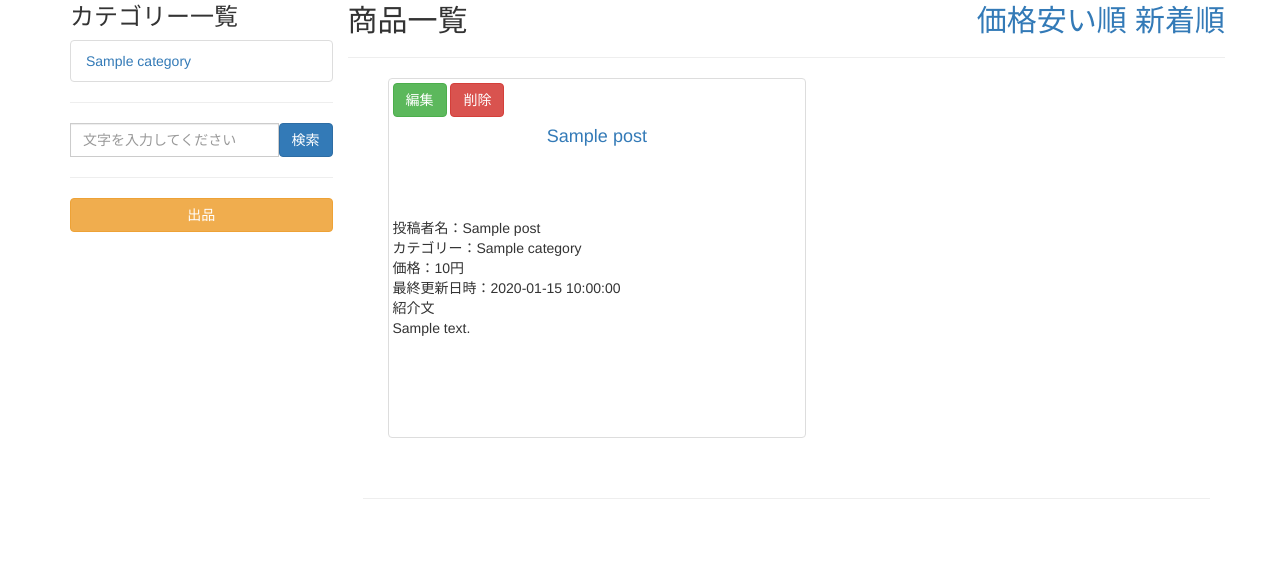
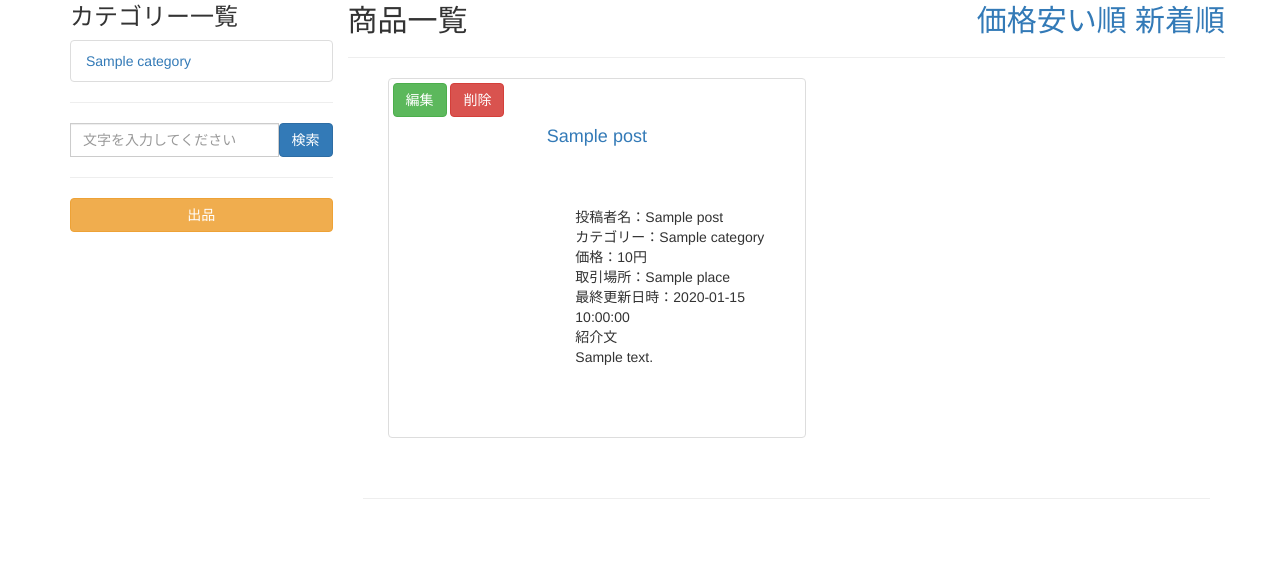
Before and after one commit to katoakira/cakephp_webapp2, a CakePHP app: the page made by app/View/Posts/index.ctp in a window 1280 px wide. Shown: the part 246-810 px from the top of the page. Run offline with PHP 8.4 and a stand-in for CakePHP, Linux system fonts and the light colour scheme; the template is opened without the code that fills it: most values are stand-ins (such as "Sample title", 1, 10 or a date in 2020); form fields are guessed from the names that the template uses; data that the repository does not hold is empty; some libraries are stand-ins or nearby versions.

```diff
--- a/app/View/Posts/add.ctp
+++ b/app/View/Posts/add.ctp
@@ -36,7 +36,7 @@
 </div>
 <div class="form-group">
 <?php
-    echo $this->Form->input('place' array(
+    echo $this->Form->input('place',array(
         'placeholder' => '取引場所を入力してください',
         'label' => '取引場所',
         'class' => 'form-control'
--- a/app/View/Posts/category_index.ctp
+++ b/app/View/Posts/category_index.ctp
@@ -65,6 +65,7 @@
             <div class="col-sm-7" style="text-align: left">
                 <li><h4>投稿者名：<?php echo $post['name']; ?></h4></li>
                 <li><h4>価格：<?php echo $post['price']; ?>円</h4></li>
+                <li><h4>取引場所：<?php echo $post['place']; ?></h4></li>
                 <li><h4>最終更新日時：<?php echo $post['modified']; ?></h4></li>
                 <li><h4>紹介文</h4></li>
                 <li style="height: 50%; overflow: hidden;"><h4><?php echo $post['body']; ?></h4></li>
--- a/app/View/Posts/index.ctp
+++ b/app/View/Posts/index.ctp
@@ -92,7 +92,7 @@
             <hr>
             <?php foreach ($posts as $post): ?>
                 <ul style="list-style: none;" class="thumbnails disp-inBlock">
-                    <div class="col-sm-6 thumbnail" style="height: 360px; width: 50%;">
+                    <div class="col-sm-12 thumbnail" style="height: 360px; width: 50%; text-overflow: ellipsis">
                         <div class="row">
                             <div class="col-sm-12">
                                 <li>
@@ -114,9 +114,7 @@
                                          );
                                     ?>
                                 </li>
-                            </div>
-                            <div class="col-sm-12">
-                                <li style="text-align: center; width: 100%; height: 90px; text-overflow: ellipsis;">
+                                <li style="text-align: center; height: 90px; overflow: hidden; text-overflow: ellipsis">
                                    <h4>
                                        <?php
                                            echo $this->Html->link(
@@ -144,13 +142,14 @@
                                     ?>
                                 </li>
                             </div>
-                            <div class="col-sm-7" style="width: 100%; height: 180px; text-overflow: ellipsis;">
+                            <div class="col-sm-7" style="">
                                 <li>投稿者名：<?php echo h($post['Post']['name']); ?></li>
                                 <li>カテゴリー：<?php echo h($post['Category']['name']); ?></li>
                                 <li>価格：<?php echo h($post['Post']['price']); ?>円</li>
+                                <li>取引場所：<?php echo h($post['Post']['place']); ?></li>
                                 <li>最終更新日時：<?php echo h($post['Post']['modified']); ?></li>
                                 <li>紹介文</li>
-                                <li style="text-overflow: ellipsis;"><?php echo h($post['Post']['body']); ?></li>
+                                <li style="height: 20px; width: auto; text-overflow: ellipsis; overflow: hidden;"><?php echo h($post['Post']['body']); ?></li>
                             </div>
                         </div>
                     </div>
```
Also changed, not shown: app/Controller/PostsController.php (+3 -4 lines).
